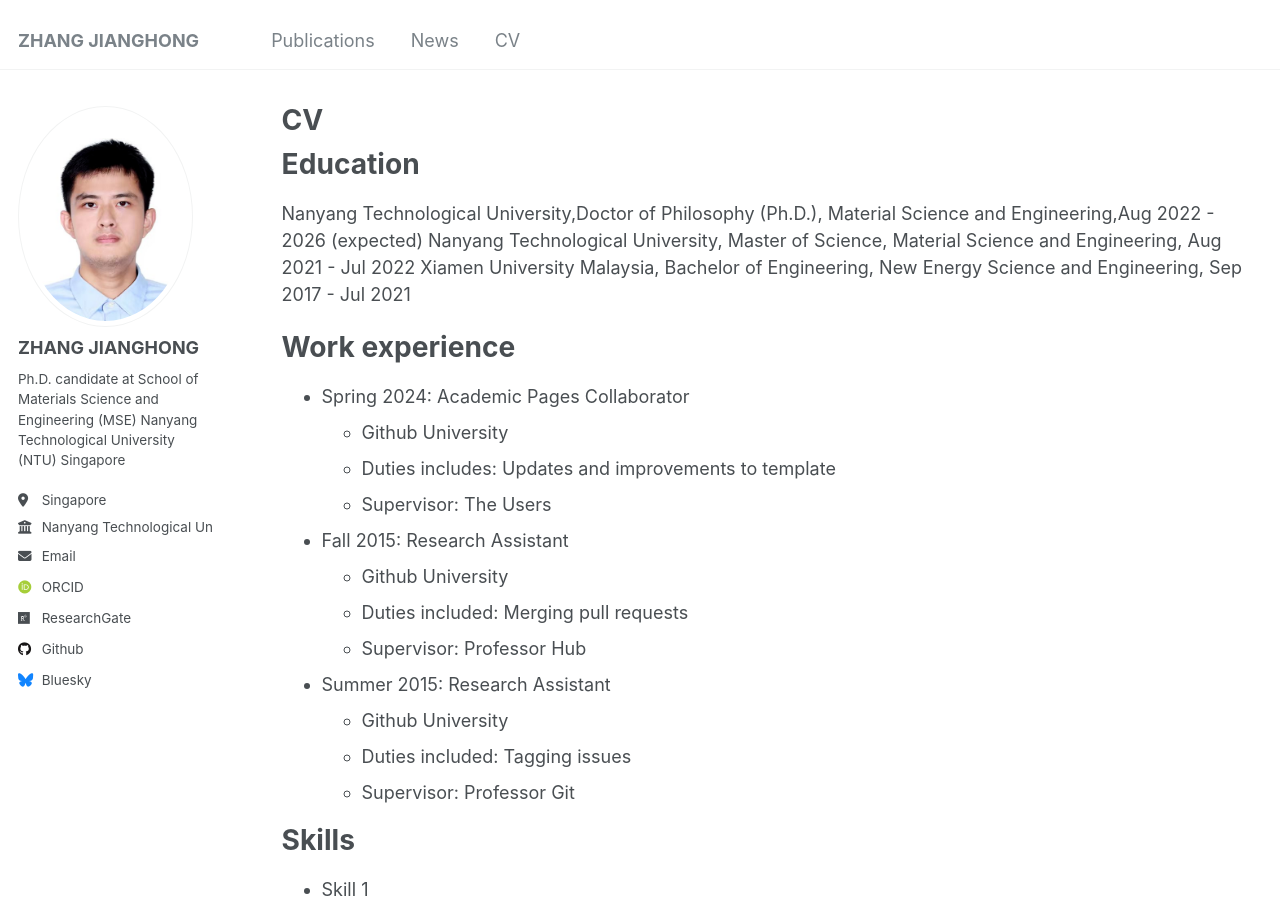
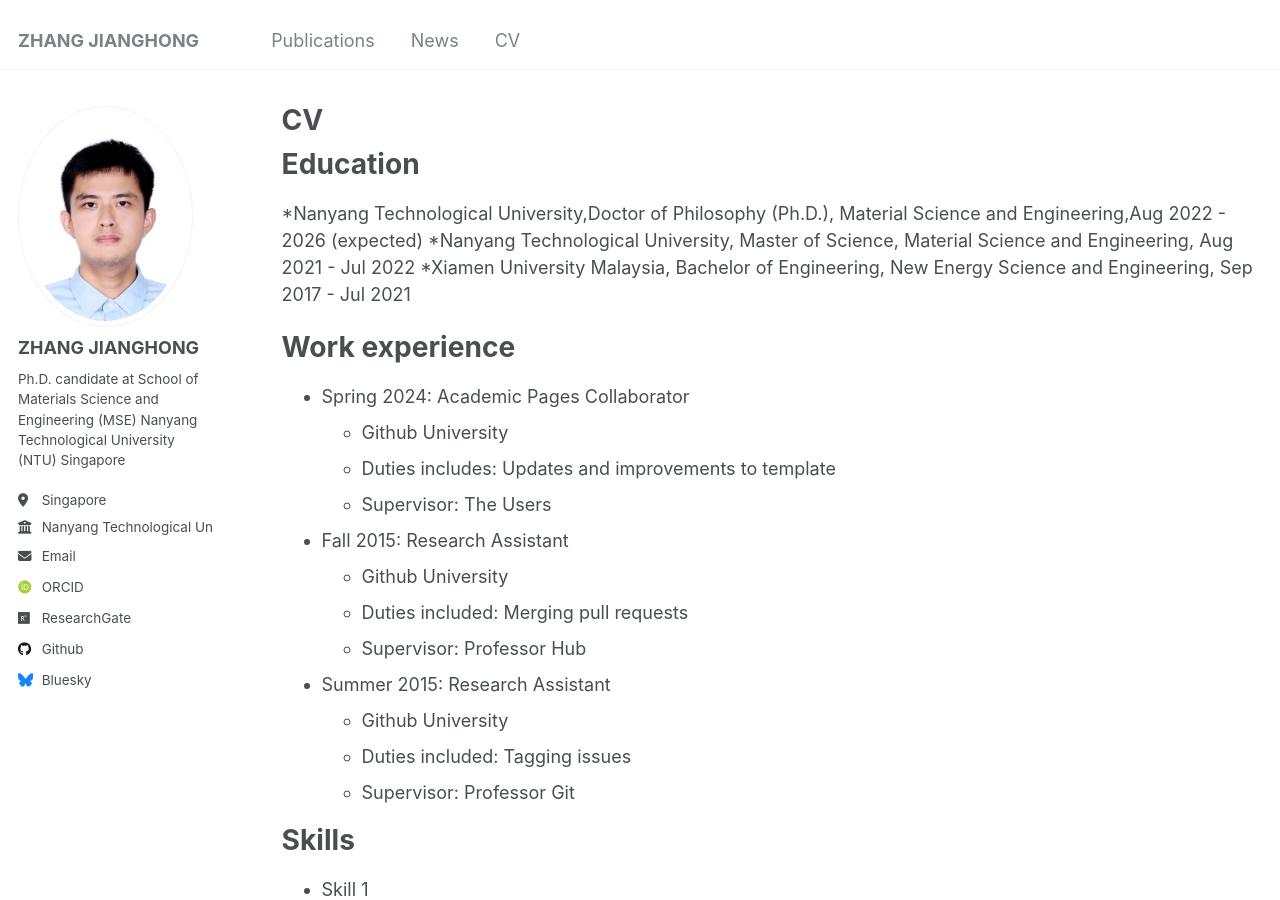
Before and after one commit to zjh990724/zjh990724.github.io, a Jekyll site: the page built from _pages/cv.md, in a window 1280 px wide and 900 px high. Built offline with Jekyll 4.4.1, drawn with Linux system fonts in a browser that asks for light colours; some web fonts are replaced.

Commit message:
Update cv.md

```diff
--- a/_pages/cv.md
+++ b/_pages/cv.md
@@ -11,9 +11,9 @@ redirect_from:
 
 Education
 ======
-Nanyang Technological University,Doctor of Philosophy (Ph.D.), Material Science and Engineering,Aug 2022 - 2026 (expected)
-Nanyang Technological University, Master of Science, Material Science and Engineering, Aug 2021 - Jul 2022
-Xiamen University Malaysia, Bachelor of Engineering, New Energy Science and Engineering, Sep 2017 - Jul 2021
+*Nanyang Technological University,Doctor of Philosophy (Ph.D.), Material Science and Engineering,Aug 2022 - 2026 (expected)
+*Nanyang Technological University, Master of Science, Material Science and Engineering, Aug 2021 - Jul 2022
+*Xiamen University Malaysia, Bachelor of Engineering, New Energy Science and Engineering, Sep 2017 - Jul 2021
 
 Work experience
 ======
```
